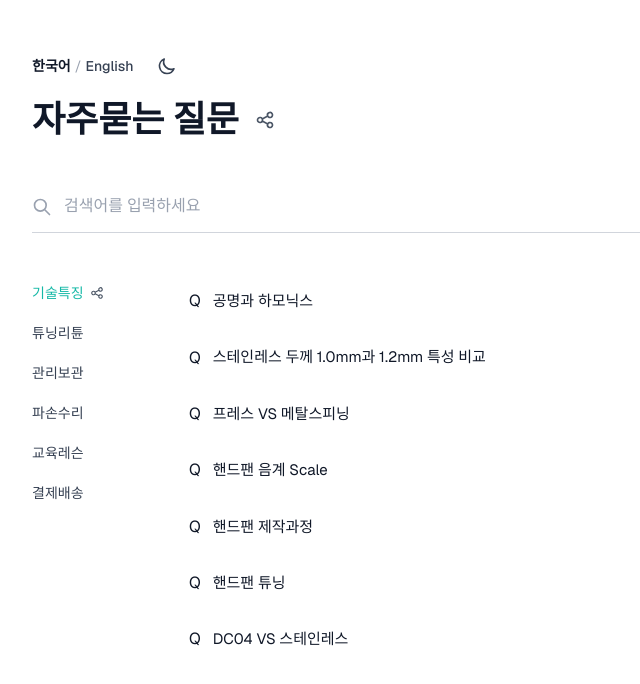
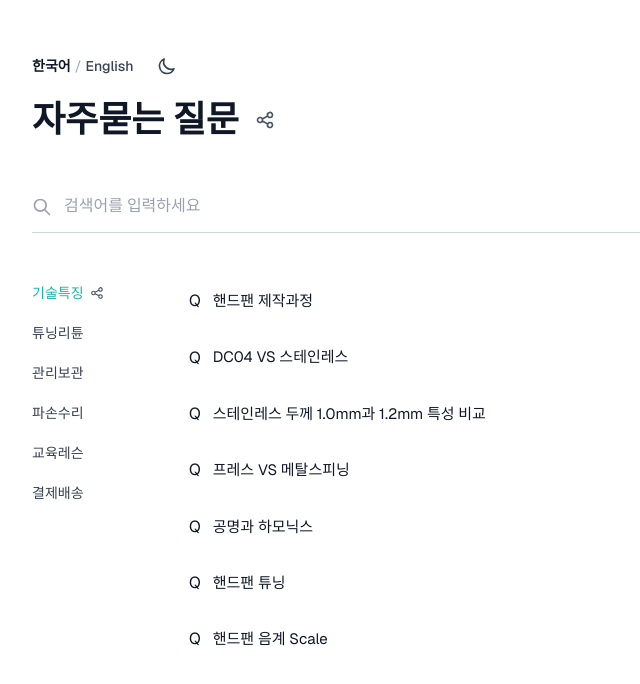
Before and after one commit to colobus-guereza/snd_faq, a Next.js app: page / in a window 1280 px wide. Shown: the top 684 px of the page, without its empty margins (0-640 px from the left). Built offline with nearby package versions, Linux system fonts and the light colour scheme.

Commit message:
카테고리별 질문 순서 정렬 추가
- 교육레슨 카테고리 질문 순서 정렬
- 튜닝리튠 카테고리 질문 순서 정렬
- 관리보관 카테고리 질문 순서 정렬
- 기술특징 카테고리 질문 순서 정렬

```diff
--- a/app/page.tsx
+++ b/app/page.tsx
@@ -98,12 +98,69 @@ export default function Home() {
     } else {
       // 검색어가 없으면 카테고리별 필터링
       result = faqs.filter((faq) => faq.category === selectedCategory);
+
+      // 교육레슨 카테고리는 특정 순서로 정렬
+      if (selectedCategory === "교육레슨") {
+        const orderMap: Record<string, number> = {
+          "6": 1,   // 레슨 안내드립니다.
+          "37": 2,  // 기초 테크닉
+          "36": 3,  // 핸드팬 리듬 훈련
+          "35": 4,  // 하모닉스 주법
+        };
+        result.sort((a, b) => {
+          const orderA = orderMap[a.id] || 999;
+          const orderB = orderMap[b.id] || 999;
+          return orderA - orderB;
+        });
+      } else if (selectedCategory === "튜닝리튠") {
+        // 튜닝리튠 카테고리는 특정 순서로 정렬
+        const orderMap: Record<string, number> = {
+          "3": 1,   // 악기 소리가 처음과 달리 불안하고 답답하게 들려요.
+          "34": 2,  // 특정 저음을 두드릴 때 의도치 않은 고음 혹은 소음이 함께 들려요.
+          "32": 3,  // 튜닝을 하면 소리가 더 좋아지는게 맞나요?
+          "27": 4,  // 언제 리튠을 받으면 좋을까요?
+          "31": 5,  // 튜닝 비용은 어떻게 책정되어 있나요?
+        };
+        result.sort((a, b) => {
+          const orderA = orderMap[a.id] || 999;
+          const orderB = orderMap[b.id] || 999;
+          return orderA - orderB;
+        });
+      } else if (selectedCategory === "관리보관") {
+        // 관리보관 카테고리는 특정 순서로 정렬
+        const orderMap: Record<string, number> = {
+          "12": 1,  // 악기 보관 방법이 궁금해요.
+          "5": 2,   // 악기 관리 방법을 알려주세요.
+        };
+        result.sort((a, b) => {
+          const orderA = orderMap[a.id] || 999;
+          const orderB = orderMap[b.id] || 999;
+          return orderA - orderB;
+        });
+      } else if (selectedCategory === "기술특징") {
+        // 기술특징 카테고리는 특정 순서로 정렬
+        const orderMap: Record<string, number> = {
+          "18": 1,  // 핸드팬 제작과정
+          "17": 2,  // DC04 VS 스테인레스
+          "14": 3,  // 스테인레스 두께 1.0mm과 1.2mm 특성 비교
+          "16": 4,  // 프레스 VS 메탈스피닝
+          "20": 5,  // 공명과 하모닉스
+          "19": 6,  // 핸드팬 튜닝
+          "21": 7,  // 핸드팬 음계 Scale
+        };
+        result.sort((a, b) => {
+          const orderA = orderMap[a.id] || 999;
+          const orderB = orderMap[b.id] || 999;
+          return orderA - orderB;
+        });
+      } else {
         // 가나다순으로 정렬 (번역된 제목 기준)
         result.sort((a, b) => {
           const titleA = getFAQ(a.id)?.title || a.title;
           const titleB = getFAQ(b.id)?.title || b.title;
           return titleA.localeCompare(titleB, "ko");
         });
+      }
     }
 
     // 태그 필터링 적용
@@ -113,12 +170,68 @@ export default function Home() {
         const tagsToCheck = translatedFAQ ? translatedFAQ.tags : faq.tags;
         return tagsToCheck && tagsToCheck.includes(selectedTag);
       });
-      // 태그 필터링 후에도 가나다순 정렬 유지
+      // 태그 필터링 후에도 정렬 유지
+      if (selectedCategory === "교육레슨") {
+        const orderMap: Record<string, number> = {
+          "6": 1,   // 레슨 안내드립니다.
+          "37": 2,  // 기초 테크닉
+          "36": 3,  // 핸드팬 리듬 훈련
+          "35": 4,  // 하모닉스 주법
+        };
+        result.sort((a, b) => {
+          const orderA = orderMap[a.id] || 999;
+          const orderB = orderMap[b.id] || 999;
+          return orderA - orderB;
+        });
+      } else if (selectedCategory === "튜닝리튠") {
+        // 튜닝리튠 카테고리는 특정 순서로 정렬
+        const orderMap: Record<string, number> = {
+          "3": 1,   // 악기 소리가 처음과 달리 불안하고 답답하게 들려요.
+          "34": 2,  // 특정 저음을 두드릴 때 의도치 않은 고음 혹은 소음이 함께 들려요.
+          "32": 3,  // 튜닝을 하면 소리가 더 좋아지는게 맞나요?
+          "27": 4,  // 언제 리튠을 받으면 좋을까요?
+          "31": 5,  // 튜닝 비용은 어떻게 책정되어 있나요?
+        };
+        result.sort((a, b) => {
+          const orderA = orderMap[a.id] || 999;
+          const orderB = orderMap[b.id] || 999;
+          return orderA - orderB;
+        });
+      } else if (selectedCategory === "관리보관") {
+        // 관리보관 카테고리는 특정 순서로 정렬
+        const orderMap: Record<string, number> = {
+          "12": 1,  // 악기 보관 방법이 궁금해요.
+          "5": 2,   // 악기 관리 방법을 알려주세요.
+        };
+        result.sort((a, b) => {
+          const orderA = orderMap[a.id] || 999;
+          const orderB = orderMap[b.id] || 999;
+          return orderA - orderB;
+        });
+      } else if (selectedCategory === "기술특징") {
+        // 기술특징 카테고리는 특정 순서로 정렬
+        const orderMap: Record<string, number> = {
+          "18": 1,  // 핸드팬 제작과정
+          "17": 2,  // DC04 VS 스테인레스
+          "14": 3,  // 스테인레스 두께 1.0mm과 1.2mm 특성 비교
+          "16": 4,  // 프레스 VS 메탈스피닝
+          "20": 5,  // 공명과 하모닉스
+          "19": 6,  // 핸드팬 튜닝
+          "21": 7,  // 핸드팬 음계 Scale
+        };
+        result.sort((a, b) => {
+          const orderA = orderMap[a.id] || 999;
+          const orderB = orderMap[b.id] || 999;
+          return orderA - orderB;
+        });
+      } else {
+        // 가나다순 정렬 (번역된 제목 기준)
         result.sort((a, b) => {
           const titleA = getFAQ(a.id)?.title || a.title;
           const titleB = getFAQ(b.id)?.title || b.title;
           return titleA.localeCompare(titleB, "ko");
         });
+      }
     }
 
     return result;
```
Lines whose indentation alone changed are shown as unchanged.
